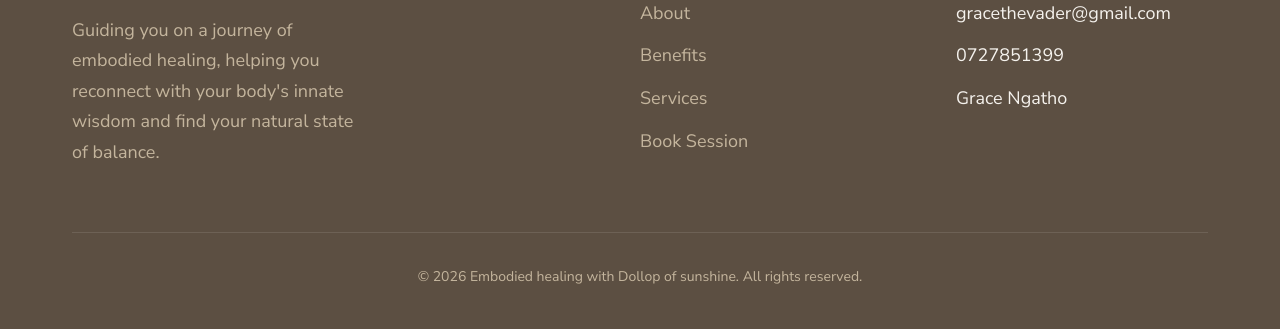
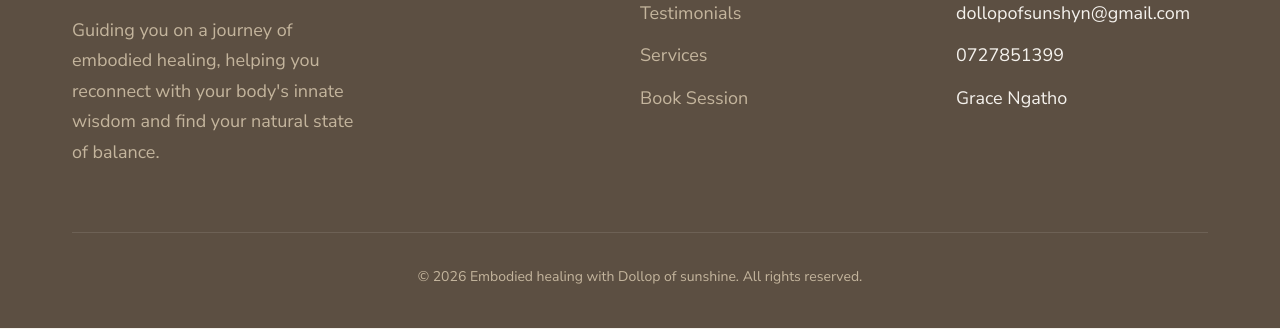
Before and after one commit to wachira64/client_websites, a plain HTML site: page index.html in a window 1280 px wide. Shown: the part 4211-4540 px from the top of the page. Drawn offline with nearby package versions, Linux system fonts and the light colour scheme; no server answers.

Commit message:
Update footer: remove benefits nav, change email to dollopofsunshyn@gmail.com

```diff
--- a/index.html
+++ b/index.html
@@ -1726,8 +1726,7 @@
                 <div class="footer-nav">
                     <h4>Navigation</h4>
                     <ul class="footer-links">
-                        <li><a href="#about">About</a></li>
-                        <li><a href="#benefits">Benefits</a></li>
+                        <li><a href="#testimonials">Testimonials</a></li>
                         <li><a href="#services">Services</a></li>
                         <li><a href="#booking">Book Session</a></li>
                     </ul>
@@ -1735,7 +1734,7 @@
                 <div class="footer-contact">
                     <h4>Contact</h4>
                     <ul class="footer-links">
-                        <li>gracethevader@gmail.com</li>
+                        <li>dollopofsunshyn@gmail.com</li>
                         <li>0727851399</li>
                         <li>Grace Ngatho</li>
                     </ul>
```
